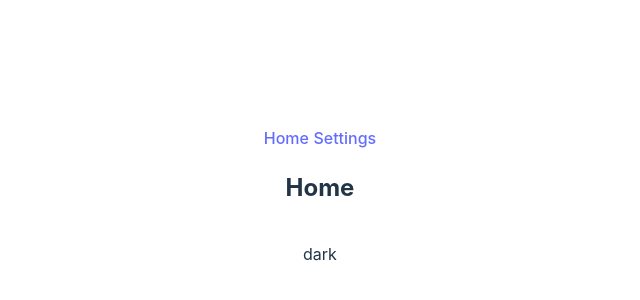
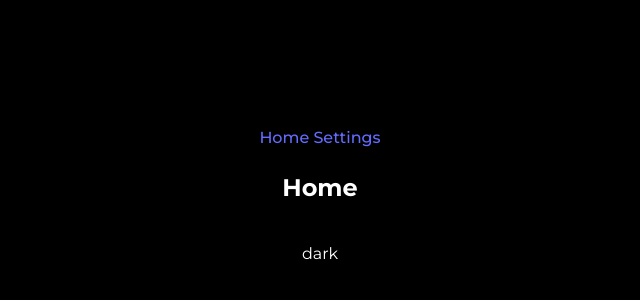
Before and after one commit to Gledros/svelte-course-app, a Svelte app: page / in a window 1280 px wide. Shown: the part 204-504 px from the top of the page, without its empty margins (320-960 px from the left). Built offline with nearby package versions, Linux system fonts and the light colour scheme.

Commit message:
implement dark/light theme with Svelte Store & CSS3 variables

```diff
--- a/src/App.svelte
+++ b/src/App.svelte
@@ -4,6 +4,7 @@
   import { onMount } from 'svelte';
   import Home from './lib/pages/Home.svelte';
   import Settings from './lib/pages/Settings.svelte';
+  import Head from './lib/Head.svelte';
 
   onMount(onRouteChange);
 
@@ -19,6 +20,7 @@
 </script>
 
 <svelte:window on:hashchange={onRouteChange} />
+<Head />
 
 <nav>
   <a href="#/">Home</a>
--- a/src/app.css
+++ b/src/app.css
@@ -31,6 +31,13 @@
   place-items: center;
   min-width: 320px;
   min-height: 100vh;
+  background-color: var(--backgroundColor);
+  color: var(--textColor);
+  font-family: 'Montserrat', sans-serif;
+
+  transition:
+      background-color 0.25s ease,
+      color 0.25s ease;
 }
 
 h1 {
--- /dev/null
+++ b/src/lib/Head.svelte
@@ -0,0 +1,27 @@
+<script>
+  import settings from './stores/settings';
+</script>
+
+<svelte:head>
+  <link rel="preconnect" href="https://fonts.googleapis.com" />
+  <link rel="preconnect" href="https://fonts.gstatic.com" crossorigin />
+  <link
+    href="https://fonts.googleapis.com/css2?family=Montserrat:ital,wght@0,100..900;1,100..900&display=swap"
+    rel="stylesheet"
+  />
+  {#if $settings.colorScheme === 'dark'}
+    <style>
+      :root {
+        --backgroundColor: rgb(0, 0, 0);
+        --textColor: #fff;
+      }
+    </style>
+  {:else}
+    <style>
+      :root {
+        --backgroundColor: #fff;
+        --textColor: rgb(0, 0, 0);
+      }
+    </style>
+  {/if}
+</svelte:head>
```
